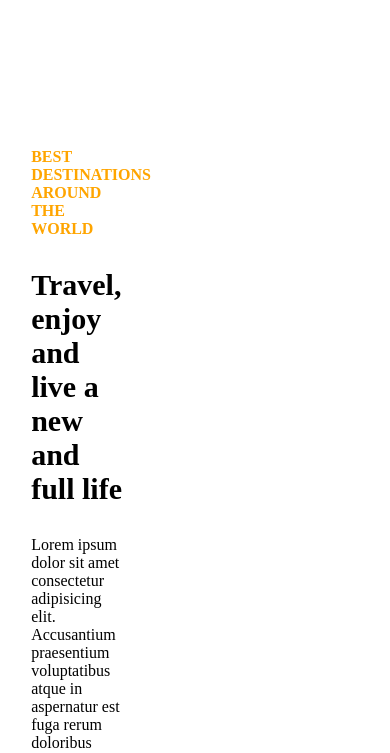
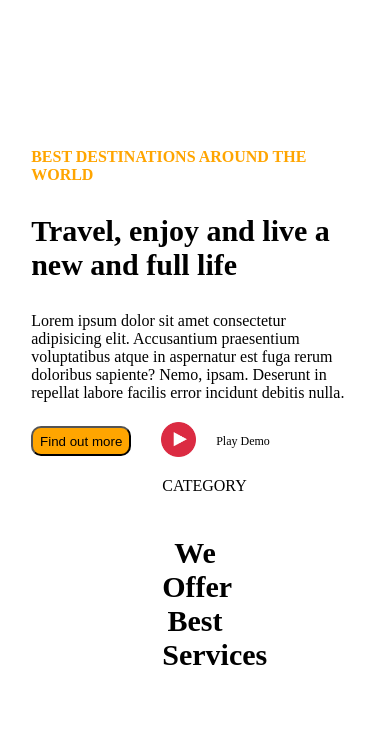
Before and after one commit to Mike3osc/practica_flex, a plain HTML site: page index.html in a window 390 px wide. Shown: the part 65-818 px from the top of the page. Drawn offline with Linux system fonts and the light colour scheme.

Commit message:
Update respnsive on Hero Text

```diff
--- a/style.css
+++ b/style.css
@@ -22,6 +22,9 @@ body {
 
   #destination_cards {
     flex-direction: column;
+  }
+  .article_hero {
+    width: 100vw;
   }
 
    footer {
@@ -91,7 +94,7 @@ h2 {
 }
 
 .article_hero {
-  width: 30%;
+  max-width: 100vw;
   display: block;
   margin-top: 100px;
 }
```
